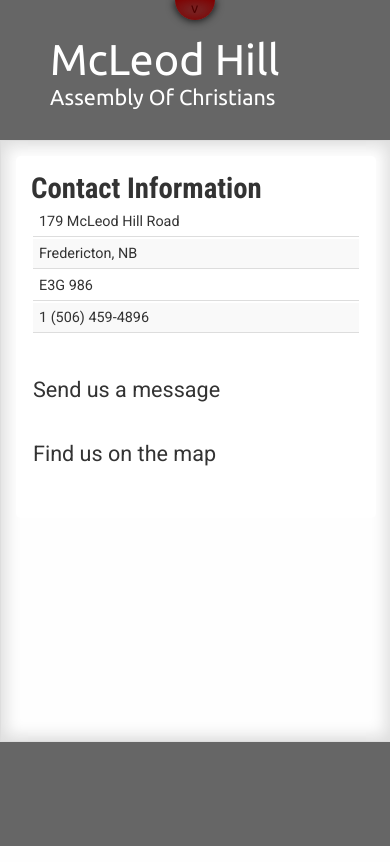
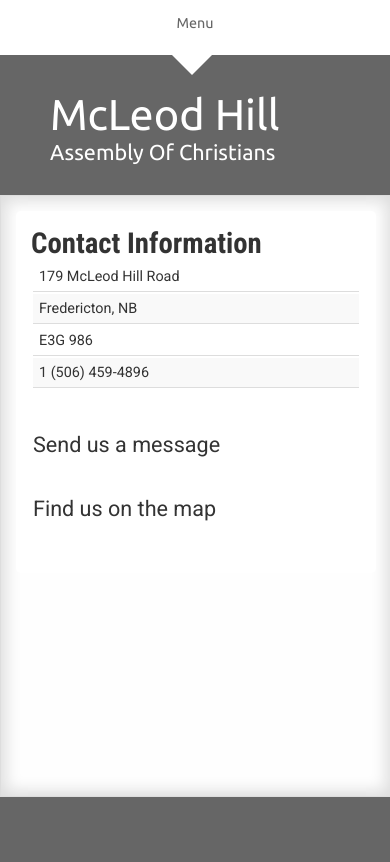
Before and after one commit to nathandavidtranquilla/mcleodhill, a CakePHP app: the page made by app/View/Pages/contact.ctp in a window 390 px wide. Run offline with PHP 8.4 and a stand-in for CakePHP, Linux system fonts and the light colour scheme; the template is opened without the code that fills it, so the values that code supplies are empty; some libraries are stand-ins or nearby versions; some web fonts are replaced.

Commit message:
Added mobile menu to the site

```diff
--- a/app/View/Layouts/default.ctp
+++ b/app/View/Layouts/default.ctp
@@ -40,26 +40,37 @@
 	?>
     <link rel="stylesheet" media="screen and (min-width: 481px)" type="text/css" href="/css/cake.generic.css" />
     <link rel="stylesheet" media="screen and (max-width: 480px)" type="text/css" href="/css/mobile.css" />
+    <link rel="stylesheet" media="screen and (max-width: 480px)" type="text/css" href="/css/mobile_menu.css" />
     <link href='http://fonts.googleapis.com/css?family=Roboto:400' rel='stylesheet' type='text/css'>
     <link href='http://fonts.googleapis.com/css?family=Ubuntu:400,300' rel='stylesheet' type='text/css'>
     <link href='http://fonts.googleapis.com/css?family=Droid+Serif:400,700' rel='stylesheet' type='text/css'>
     <link href='http://fonts.googleapis.com/css?family=Roboto+Condensed:400,700,300,400italic' rel='stylesheet' type='text/css'>
     <script src="//ajax.googleapis.com/ajax/libs/jquery/1.9.1/jquery.min.js" ></script>
+    <script type="text/javascript" src="/js/mobile_menu.js"></script>
 </head>
 <body>
 	<div id="container">
 		<div id="header" >
-            <div id="mobile_nav">v</div>
 			<div id="navigation">
                 <table>
                     <tr>
                         <td><a href="/pages/index">HOME</a></td>
                         <td><a href="/pages/faith">FAITH</a></td>
-					<td><a href="/pages/programs">PROGRAMS</a></td>
                         <td><a href="/pages/media">MEDIA</a></td>
                         <td><a href="/pages/contact">CONTACT US</a></td>
                     </tr>
                 </table>
+                <div id="mobile_nav" >Menu</div>
+                <div id="mobile_menu">
+                    <table id="mobile_links">
+                        <tr>
+                            <td><a href="/pages/index">HOME</a></td>
+                            <td><a href="/pages/faith">FAITH</a></td>
+                            <td><a href="/pages/media">MEDIA</a></td>
+                            <td><a href="/pages/contact">CONTACT US</a></td>
+                        </tr>
+                    </table>
+                </div>
             </div>
 
 			<a id="banner-link" href="/pages/index">
@@ -93,11 +104,7 @@
 		<div id="footer">
 			<table>
 				<tr>
-					<td><a href="/websites/index">HOME</a></td>
-					<td><a href="/websites/index">ABOUT US</a></td>
-					<td><a href="contact.asp">PROGRAMS</a></td>
-					<td><a href="about.asp">MEDIA</a></td>
-					<td><a href="">CONTACT US</a></td>
+					<td><a href="/songs/index">Songs</a></td>
 				</tr>
 			</table>
 		</div>
--- a/app/webroot/css/mobile.css
+++ b/app/webroot/css/mobile.css
@@ -1,21 +1,5 @@
 @charset "utf-8";
-/**
- *
- * Generic CSS for CakePHP
- *
- * CakePHP(tm) : Rapid Development Framework (http://cakephp.org)
- * Copyright (c) Cake Software Foundation, Inc. (http://cakefoundation.org)
- *
- * Licensed under The MIT License
- * For full copyright and license information, please see the LICENSE.txt
- * Redistributions of files must retain the above copyright notice.
- *
- * @copyright     Copyright (c) Cake Software Foundation, Inc. (http://cakefoundation.org)
- * @link          http://cakephp.org CakePHP(tm) Project
- * @package       app.webroot.css
- * @since         CakePHP(tm)
- * @license       MIT License (http://www.opensource.org/licenses/mit-license.php)
- */
+
 
 * {
     margin:0;
@@ -80,33 +64,45 @@
     text-align: center;
 }
 
-#navigation{
+#navigation table{
     display: none;
 }
 
 #mobile_nav {
+    cursor: pointer;
+    margin-top: 15px;
     visibility: visible;
-    position:fixed; top:0; right:45%;
-    z-index: 999999;
-    height:20px;
-    width:40px;
-    color: rgb(80,0,0);
-    border-radius: 0 0 37px 37px;
-    -moz-border-radius: 0 0 37px 37px;
-    -webkit-border-radius: 0 0 37px 37px;
-    -moz-box-shadow:    0 0 10px #000000;
-    -webkit-box-shadow:  0 0 10px #000000;
-    box-shadow:          0 0 10px #000000;
-    background: -moz-radial-gradient(center, ellipse cover,  rgba(128,0,0,0.7) 21%, rgba(128,0,0,0.7) 22%, rgba(128,0,0,1) 100%); /* FF3.6+ */
-    background: -webkit-gradient(radial, center center, 0px, center center, 100%, color-stop(21%,rgba(128,0,0,0.7)), color-stop(22%,rgba(128,0,0,0.7)), color-stop(100%,rgba(128,0,0,1))); /* Chrome,Safari4+ */
-    background: -webkit-radial-gradient(center, ellipse cover,  rgba(128,0,0,0.7) 21%,rgba(128,0,0,0.7) 22%,rgba(128,0,0,1) 100%); /* Chrome10+,Safari5.1+ */
-    background: -o-radial-gradient(center, ellipse cover,  rgba(128,0,0,0.7) 21%,rgba(128,0,0,0.7) 22%,rgba(128,0,0,1) 100%); /* Opera 12+ */
-    background: -ms-radial-gradient(center, ellipse cover,  rgba(128,0,0,0.7) 21%,rgba(128,0,0,0.7) 22%,rgba(128,0,0,1) 100%); /* IE10+ */
-    background: radial-gradient(ellipse at center,  rgba(128,0,0,0.7) 21%,rgba(128,0,0,0.7) 22%,rgba(128,0,0,1) 100%); /* W3C */
-    filter: progid:DXImageTransform.Microsoft.gradient( startColorstr='#b3800000', endColorstr='#800000',GradientType=1 ); /* IE6-9 fallback on horizontal gradient */
+    height: 40px;
+    width: 100%;
+    color: #666666;
     font-family: 'Ubuntu', serif;
     font-weight: 400;
     font-size: 100%;
+    position: relative;
+}
+
+#mobile_nav:after{
+    position: absolute;
+    top: 40px;
+    left: 44%;
+    z-index: 100;
+    width: 0;
+    height: 0;
+    content: "";
+    border-left: 20px solid transparent;
+    border-right: 20px solid transparent;
+    border-top: 20px solid white;
+}
+
+#mobile_menu{
+    position: absolute;
+    top: 0;
+    right: 0;
+    z-index: 200;
+    width: 100%;
+    height: 100%;
+    margin: 0;
+    background:white;
 }
 
 #middle {
--- /dev/null
+++ b/app/webroot/js/mobile_menu.js
@@ -0,0 +1,8 @@
+$(document).ready(function(){
+    $('#mobile_menu').hide();
+    $('#mobile_nav').on('click',function(){
+        $('#mobile_menu').slideDown("slow",function(){
+            $('#mobile_menu > table').show();
+        });
+    });
+});
```
Also changed, not shown: app/View/Pages/contact.ctp (+1 -67 lines), app/webroot/css/mobile_menu.css (added, +35 -0 lines), app/webroot/css/tooltip.css (+10 -0 lines), app/webroot/js/contact_us.js (added, +63 -0 lines), 1 other file. Lines whose indentation alone changed are shown as unchanged.
